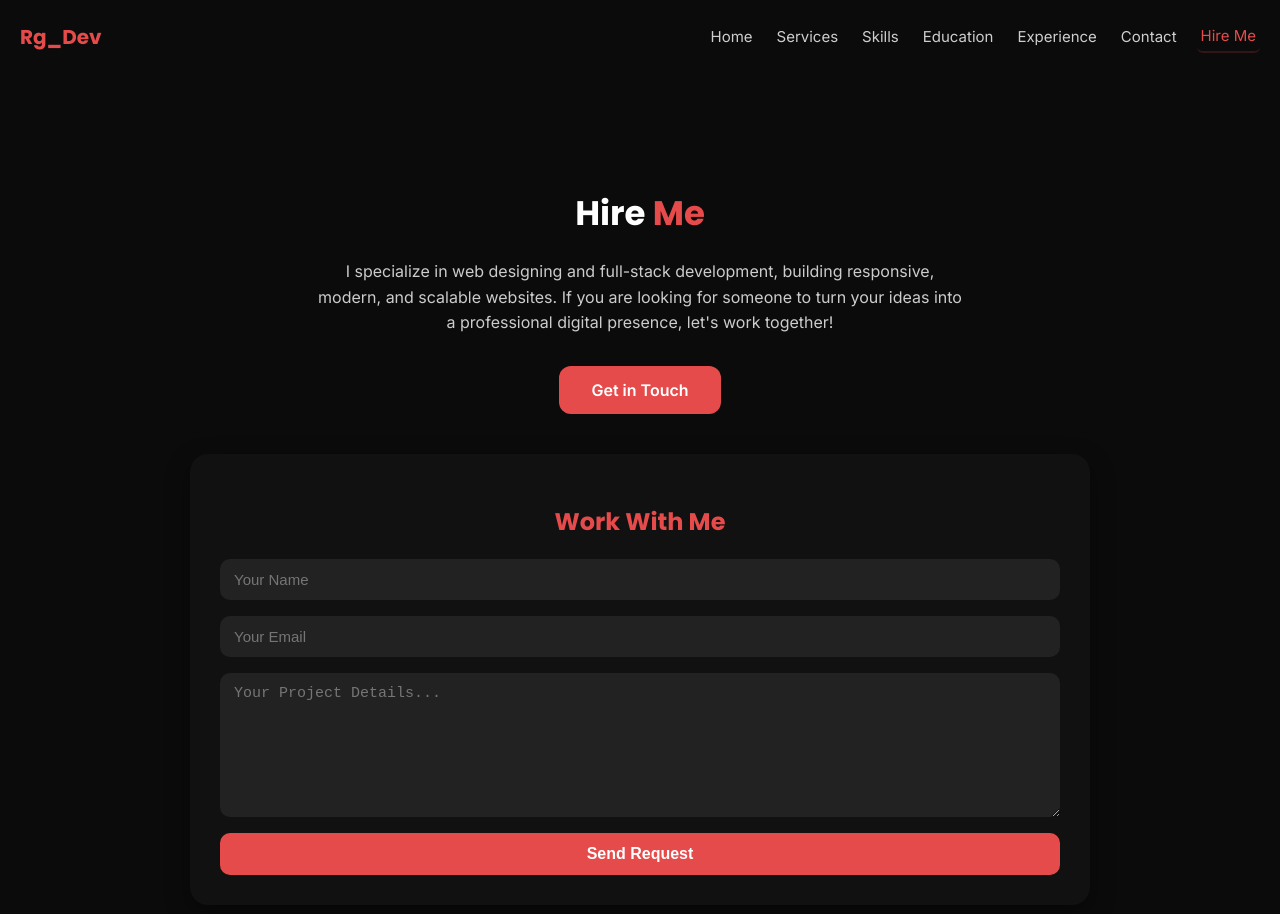
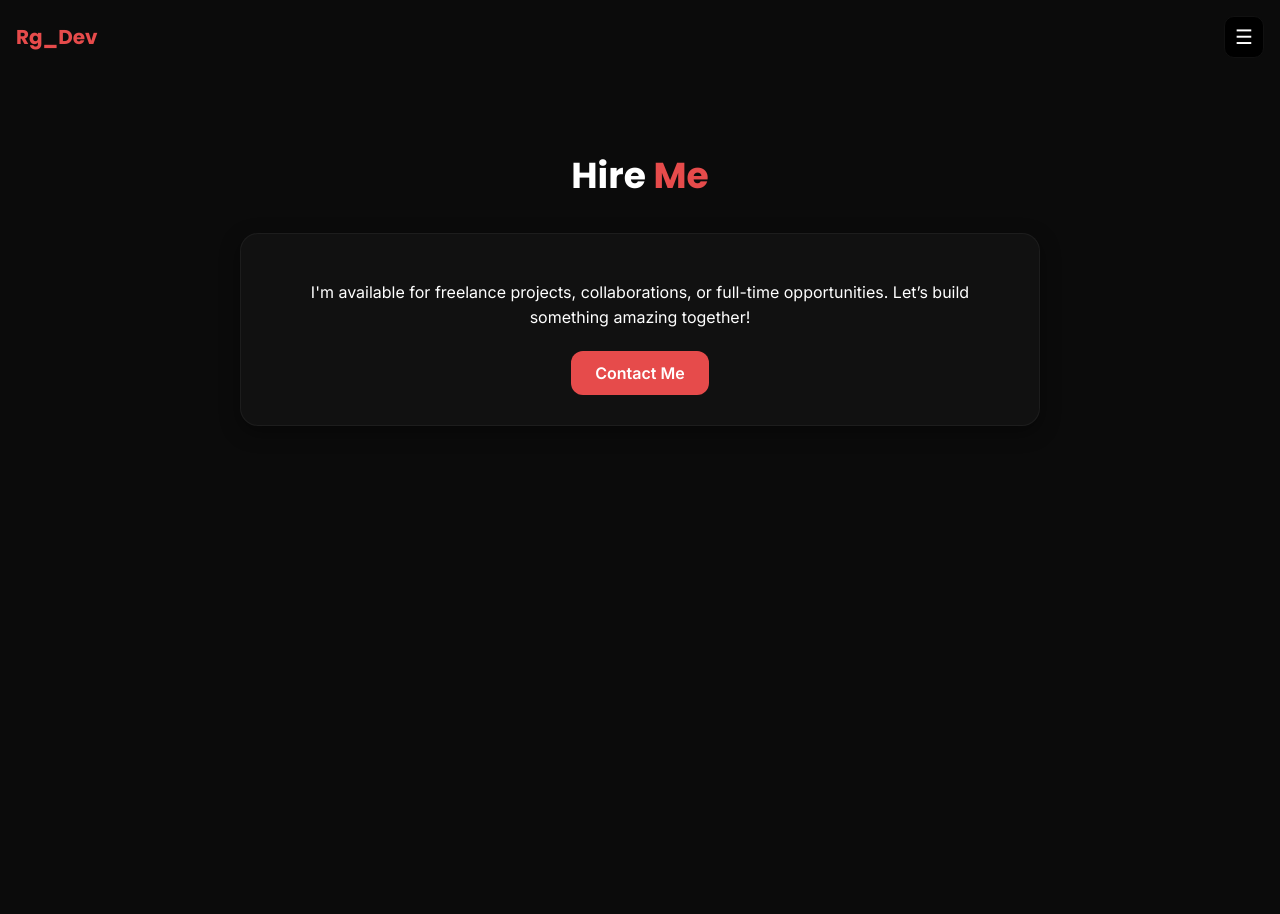
Before and after one commit to Godly-Dev/Custom-Profile-Mobile, a plain HTML site: page hireme.html in a window 1280 px wide. After the commit the page ends 800 px from the top, so only its background shows below. Drawn offline with Linux system fonts and the light colour scheme.

Commit message:
Fixed hireme.html
Finally

```diff
--- a/hireme.html
+++ b/hireme.html
@@ -5,80 +5,169 @@
 <meta name="viewport" content="width=device-width, initial-scale=1">
 <title>Hire Me - Rg_Dev</title>
 <link href="https://fonts.googleapis.com/css2?family=Inter:wght@300;400;600;800&family=Poppins:wght@600;700&display=swap" rel="stylesheet">
+
 <style>
-    :root { --bg:#0b0b0b; --accent:#e64b4b; --card:#111; }
-    body { margin:0; background:var(--bg); font-family:"Inter",sans-serif; color:#fff; }
+  :root {
+    --bg: #0b0b0b;
+    --accent: #e64b4b;
+    --card: #111;
+  }
 
-    /* 🔹 Navigation */
-    .nav { position:fixed; top:20px; left:20px; right:20px; display:flex; align-items:center; justify-content:space-between; flex-wrap:wrap; z-index:100; }
-    .brand { font-weight:700; color:var(--accent); font-family:"Poppins",sans-serif; font-size:20px; }
-    .menu { display:flex; gap:16px; align-items:center; font-weight:500; font-size:15px; flex-wrap:wrap; }
-    .menu a { color:rgba(255,255,255,0.8); text-decoration:none; padding:6px 4px; border-radius:6px; transition:0.3s; }
-    .menu a.active { color:var(--accent); border-bottom:2px solid rgba(230,75,75,0.18); }
-    .menu a:hover { color:var(--accent); }
+  body {
+    margin: 0;
+    background: var(--bg);
+    font-family: "Inter", sans-serif;
+    color: #fff;
+    padding: 16px;
+  }
 
-    /* 🔹 Section */
-    .section { margin-top:120px; padding:40px 20px; max-width:900px; margin-left:auto; margin-right:auto; text-align:center; }
-    .title { font-size:34px; font-family:"Poppins",sans-serif; margin-bottom:20px; }
-    .title span { color:var(--accent); }
-    .desc { color:#ccc; font-size:16px; line-height:1.6; max-width:650px; margin:0 auto 30px; }
+  /* Top bar */
+  .topbar {
+    display: flex;
+    align-items: center;
+    justify-content: space-between;
+    margin-bottom: 20px;
+  }
+  .brand {
+    font-family: "Poppins", sans-serif;
+    font-weight: 700;
+    color: var(--accent);
+    font-size: 20px;
+  }
+  .hamburger {
+    background: #000;
+    border: 1px solid #111;
+    color: #fff;
+    padding: 8px 10px;
+    border-radius: 10px;
+    font-size: 20px;
+    cursor: pointer;
+  }
 
-    /* 🔹 CTA Button */
-    .cta-btn { display:inline-block; padding:14px 32px; background:var(--accent); color:#fff; font-weight:600; text-decoration:none; border-radius:12px; transition:0.3s; }
-    .cta-btn:hover { background:#ff5e5e; transform:translateY(-3px); }
+  /* nav drawer */
+  .nav-drawer {
+    position: fixed;
+    top: 0;
+    right: -100%;
+    width: 80%;
+    max-width: 360px;
+    height: 100vh;
+    background: #000;
+    padding: 24px;
+    transition: right 0.28s ease;
+    z-index: 50;
+  }
+  .nav-drawer.open { right: 0; }
+  .nav-close {
+    display: block;
+    margin-left: auto;
+    background: transparent;
+    border: none;
+    color: #fff;
+    font-size: 24px;
+    cursor: pointer;
+  }
+  .nav-links {
+    margin-top: 18px;
+    display: flex;
+    flex-direction: column;
+    gap: 12px;
+  }
+  .nav-links a {
+    color: #fff;
+    text-decoration: none;
+    padding: 10px 12px;
+    border-radius: 10px;
+    display: block;
+  }
+  .nav-links a.active {
+    background: rgba(230,75,75,0.08);
+    color: var(--accent);
+    font-weight: 600;
+  }
 
-    /* 🔹 Contact Form */
-    .form-box { background:var(--card); border-radius:18px; padding:30px; margin-top:40px; box-shadow:0 8px 25px rgba(0,0,0,0.4); text-align:left; }
-    .form-box h2 { font-family:"Poppins",sans-serif; margin-bottom:20px; color:var(--accent); text-align:center; }
-    form { display:flex; flex-direction:column; gap:16px; }
-    input,textarea { padding:12px 14px; border-radius:10px; border:none; background:#222; color:#fff; font-size:15px; }
-    textarea { min-height:120px; resize:vertical; }
-    button { padding:12px; border:none; border-radius:10px; background:var(--accent); color:#fff; font-weight:600; font-size:16px; cursor:pointer; transition:0.3s; }
-    button:hover { background:#ff5e5e; }
-
-    /* 🔹 Mobile */
-    @media(max-width:768px) {
-      .title { font-size:28px; }
-      .desc { font-size:15px; }
-      .menu { justify-content:center; }
-      .form-box { padding:20px; }
+  /* Hire Me Section */
+  .section {
+    margin-top: 40px;
+    max-width: 800px;
+    margin-left: auto;
+    margin-right: auto;
+    padding: 20px;
+    text-align: center;
+  }
+  .title {
+    font-size: 36px;
+    font-family: "Poppins", sans-serif;
+    margin-bottom: 30px;
+  }
+  .title span { color: var(--accent); }
+  .hire-card {
+    background: var(--card);
+    border-radius: 18px;
+    padding: 30px;
+    border: 1px solid rgba(255,255,255,0.05);
+    box-shadow: 0 6px 20px rgba(0,0,0,0.4);
+  }
+  .hire-card p {
+    font-size: 16px;
+    line-height: 1.6;
+    margin-bottom: 20px;
+  }
+  .hire-card a {
+    display: inline-block;
+    background: var(--accent);
+    color: #fff;
+    padding: 12px 24px;
+    border-radius: 12px;
+    text-decoration: none;
+    font-weight: 600;
+    transition: background 0.3s;
+  }
+  .hire-card a:hover {
+    background: #d53b3b;
   }
 </style>
 </head>
 <body>
-  <!-- 🔹 Navigation -->
-  <div class="nav">
+
+  <!-- Top bar -->
+  <div class="topbar">
     <div class="brand">Rg_Dev</div>
-    <nav class="menu">
-      <a href="index.html">Home</a>
-      <a href="services.html">Services</a>
-      <a href="skills.html">Skills</a>
-      <a href="education.html">Education</a>
-      <a href="experience.html">Experience</a>
-      <a href="contact.html">Contact</a>
-      <a href="hireme.html" class="active">Hire Me</a>
-    </nav>
+    <button class="hamburger" id="menuBtn" aria-label="Menu">☰</button>
   </div>
 
-  <!-- 🔹 Hire Me Section -->
+  <!-- Nav drawer -->
+  <aside id="navDrawer" class="nav-drawer" aria-hidden="true">
+    <button class="nav-close" id="closeNav" aria-label="Close menu">✕</button>
+    <nav class="nav-links">
+      <a href="index.html" class="active">Home</a>
+    </nav>
+  </aside>
+
+  <!-- Hire Me Section -->
   <section class="section">
     <h1 class="title">Hire <span>Me</span></h1>
-    <p class="desc">
-      I specialize in web designing and full-stack development, building responsive, modern, and scalable websites.
-      If you are looking for someone to turn your ideas into a professional digital presence, let's work together!
-    </p>
-    <a href="#contact-form" class="cta-btn">Get in Touch</a>
-
-    <!-- 🔹 Contact Form -->
-    <div class="form-box" id="contact-form">
-      <h2>Work With Me</h2>
-      <form>
-        <input type="text" placeholder="Your Name" required>
-        <input type="email" placeholder="Your Email" required>
-        <textarea placeholder="Your Project Details..." required></textarea>
-        <button type="submit">Send Request</button>
-      </form>
+    <div class="hire-card">
+      <p>I'm available for freelance projects, collaborations, or full-time opportunities. Let’s build something amazing together!</p>
+      <a href="mailto:thegreatrgdev@gmail.com">Contact Me</a>
     </div>
   </section>
+
+<script>
+  const menuBtn = document.getElementById('menuBtn');
+  const navDrawer = document.getElementById('navDrawer');
+  const closeNav = document.getElementById('closeNav');
+
+  menuBtn.addEventListener('click', () => {
+    const open = navDrawer.classList.toggle('open');
+    navDrawer.setAttribute('aria-hidden', !open);
+  });
+
+  closeNav.addEventListener('click', () => {
+    navDrawer.classList.remove('open');
+    navDrawer.setAttribute('aria-hidden', 'true');
+  });
+</script>
+
 </body>
 </html>
```
Lines whose indentation alone changed are shown as unchanged.
